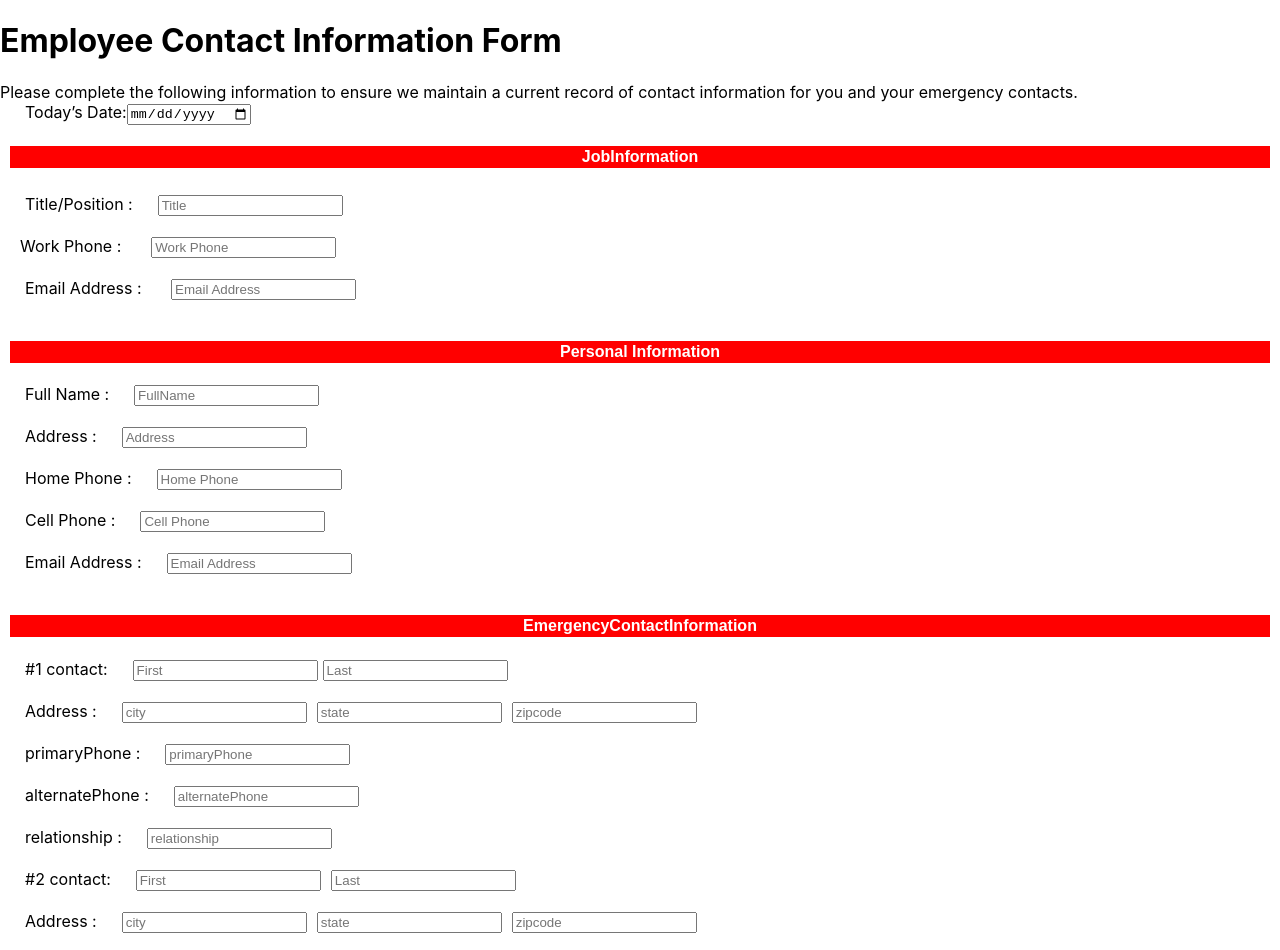
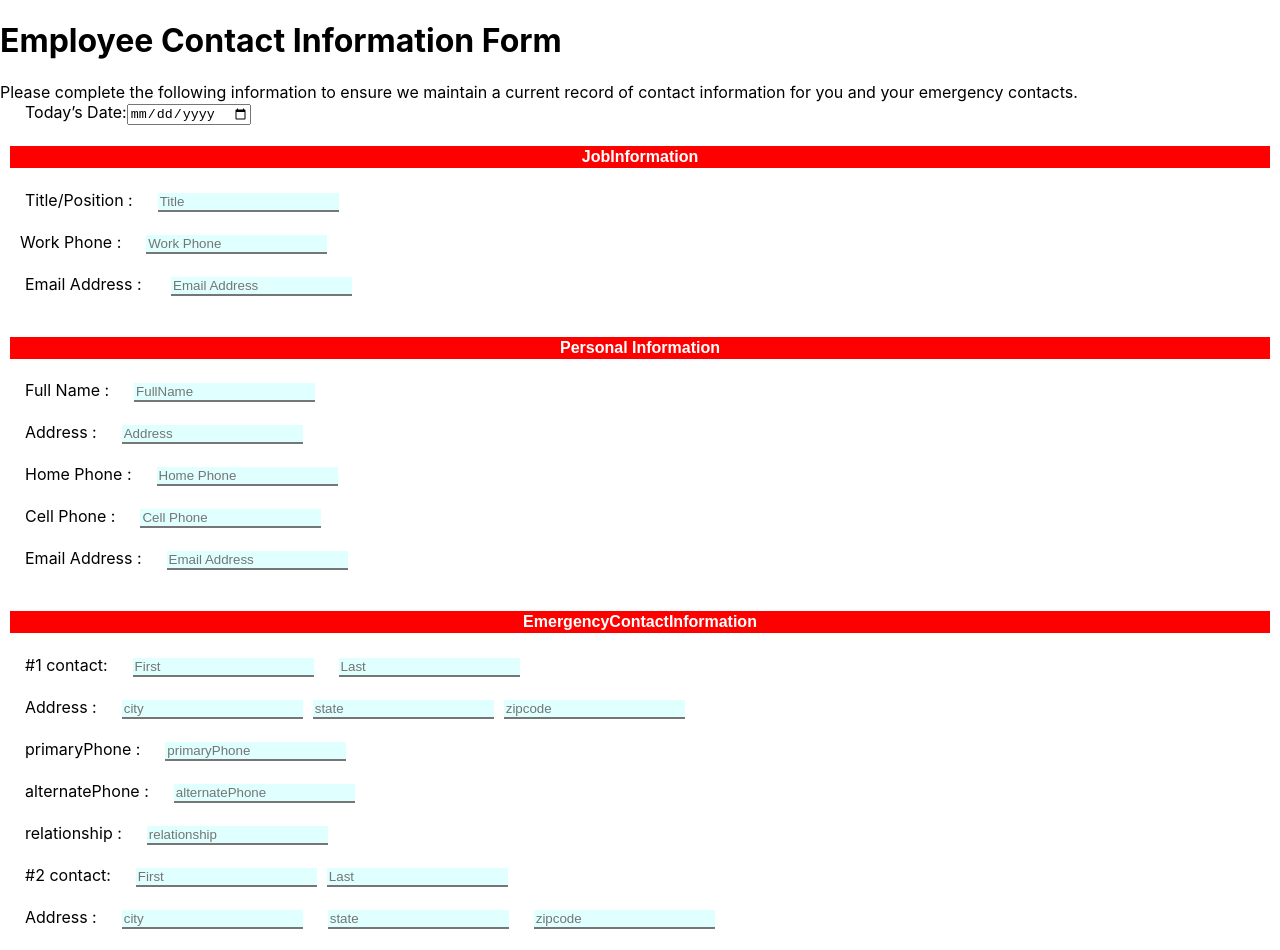
Before and after one commit to JayakrishnaM7/ReactApp, a React (Create React App) app: page / in a window 1280 px wide. Shown: the top 950 px of the page. Built offline with nearby package versions, Linux system fonts and the light colour scheme.

Commit message:
added styles

```diff
--- a/src/components/CreateEmployee.jsx
+++ b/src/components/CreateEmployee.jsx
@@ -1,6 +1,7 @@
 import { useState } from "react";
 import React from 'react'
 import EmployeeService from "../services/EmployeeService";
+
 
 function CreateEmployee() {
 
@@ -352,19 +353,19 @@ function CreateEmployee() {
         <div>
           <label style={mystyleText}>Title/Position :</label>
 
-          <input placeholder="Title"  style={mystyleText} type ="text" name="title" value={values.title} onChange={handleTitleInputChange} />
+          <input placeholder="Title"  style={{marginLeft:25,borderLeft:0,borderRight:0,borderTop:0,backgroundColor:"lightcyan",width:'100'}} type ="text" name="title" value={values.title} onChange={handleTitleInputChange} />
           <br/>
           <br/>
         </div>
         <div>
           <label style={{marginLeft:20}}>Work Phone  :</label>
 
-          <input placeholder="Work Phone" style={{marginLeft:30}} type="number" name="workphone" value={values.workphone} onChange={handleWorkPhoneInputChange}/>
+          <input placeholder="Work Phone"style={{marginLeft:25,borderLeft:0,borderRight:0,borderTop:0,backgroundColor:"lightcyan",width:'100'}}type="number" name="workphone" value={values.workphone} onChange={handleWorkPhoneInputChange}/>
           <br/>
           <br/>
 
           <label style={mystyleEmail}>Email Address  :      </label>
-          <input placeholder="Email Address" style={{marginLeft:25}} type="text" name="emailAddress" value={values.emailAddress} onChange={handleEmailAddressInputChange}/>
+          <input placeholder="Email Address" style={{marginLeft:25,borderLeft:0,borderRight:0,borderTop:0,backgroundColor:"lightcyan",width:'100'}} type="text" name="emailAddress" value={values.emailAddress} onChange={handleEmailAddressInputChange}/>
           <br/>
           <br/>
           </div>
@@ -380,31 +381,32 @@ function CreateEmployee() {
 
         <div>
           <label style={mystyleText}>Full Name  :</label>
-          <input placeholder="FullName" style={{marginLeft:25}} type ="text" name="fullName" value={values.fullName} onChange={handleFullNameInputChange} />
+          <input placeholder="FullName"
+           style={{marginLeft:25,borderLeft:0,borderRight:0,borderTop:0,backgroundColor:"lightcyan",width:'100'}} type ="text" name="fullName" value={values.fullName} onChange={handleFullNameInputChange} />
           <br/>
           <br/>
         </div>
         <div>
           <label style={mystyleText}>Address  :</label>
-          <input placeholder="Address" style={{marginLeft:25}} type="text" name="personalAddress" value={values.personalAddress} onChange={handleAddressInputChange}/>
+          <input placeholder="Address" style={{marginLeft:25,borderLeft:0,borderRight:0,borderTop:0,backgroundColor:"lightcyan",width:'100'}}type="text" name="personalAddress" value={values.personalAddress} onChange={handleAddressInputChange}/>
           <br/>
           <br/>
           </div>
           <div>
           <label style={mystyleText}>Home Phone  :</label>
-          <input placeholder="Home Phone" style={{marginLeft:25}} type="number" name="homePhone" value={values.homePhone} onChange={handleHomePhoneInputChange}/>
+          <input placeholder="Home Phone" style={{marginLeft:25,borderLeft:0,borderRight:0,borderTop:0,backgroundColor:"lightcyan",width:'100'}} type="number" name="homePhone" value={values.homePhone} onChange={handleHomePhoneInputChange}/>
           <br/>
           <br/>
           </div>
           <div>
           <label style={mystyleText}>Cell Phone  :</label>
-          <input placeholder="Cell Phone" style={{marginLeft:25}} type="number" name="cellPhone" value={values.cellPhone} onChange={handleCellPhoneInputChange}/>
+          <input placeholder="Cell Phone" style={{marginLeft:25,borderLeft:0,borderRight:0,borderTop:0,backgroundColor:"lightcyan",width:'100'}} type="number" name="cellPhone" value={values.cellPhone} onChange={handleCellPhoneInputChange}/>
           <br/>
           <br/>
           </div>
           <div>
           <label style={mystyleText}>Email Address  :</label>
-          <input placeholder="Email Address" style={{marginLeft:25}} type="text" name="personalEmailAddress" value={values.personalEmailAddress} onChange={handlePersonalEmailAddressInputChange}/>
+          <input placeholder="Email Address" style={{marginLeft:25,borderLeft:0,borderRight:0,borderTop:0,backgroundColor:"lightcyan",width:'100'}} type="text" name="personalEmailAddress" value={values.personalEmailAddress} onChange={handlePersonalEmailAddressInputChange}/>
           <br/>
           <br/>
           </div>
@@ -420,9 +422,9 @@ function CreateEmployee() {
 
         <div>
           <label style={mystyleText}>#1 contact:</label>
-          <input placeholder="First" style={{marginLeft:25}}  type ="text" name="Contact" value={values.first} onChange={handleFirstInputChange} />
+          <input placeholder="First" style={{marginLeft:25,borderLeft:0,borderRight:0,borderTop:0,backgroundColor:"lightcyan",width:'100'}}  type ="text" name="Contact" value={values.first} onChange={handleFirstInputChange} />
 
-          <input placeholder="Last" style={{marginLeft:5}} type ="text" name="Contact" value={values.last} onChange={handleLastInputChange} />
+          <input placeholder="Last" style={{marginLeft:25,borderLeft:0,borderRight:0,borderTop:0,backgroundColor:"lightcyan",width:'100'}} type ="text" name="Contact" value={values.last} onChange={handleLastInputChange} />
           <br/>
           <br/>
         </div>
@@ -431,30 +433,30 @@ function CreateEmployee() {
           <label style={mystyleText}>Address  :</label>
 
 
-          <input placeholder="city" style={{marginLeft:25}} type="text" name="city" value={values.city} onChange={handleCityInputChange}/>
-          <input placeholder="state" style={{marginLeft:10}}  type="text" name="state" value={values.state} onChange={handleStateInputChange}/>
-          <input placeholder="zipcode" style={{marginLeft:10}}  type="text" name="zipcode" value={values.zipcode} onChange={handleZipcodeInputChange}/>
+          <input placeholder="city" style={{marginLeft:25,borderLeft:0,borderRight:0,borderTop:0,backgroundColor:"lightcyan",width:'100'}} type="text" name="city" value={values.city} onChange={handleCityInputChange}/>
+          <input placeholder="state" style={{marginLeft:10,borderLeft:0,borderRight:0,borderTop:0,backgroundColor:"lightcyan",width:'100'}}  type="text" name="state" value={values.state} onChange={handleStateInputChange}/>
+          <input placeholder="zipcode" style={{marginLeft:10,borderLeft:0,borderRight:0,borderTop:0,backgroundColor:"lightcyan",width:'100'}}  type="text" name="zipcode" value={values.zipcode} onChange={handleZipcodeInputChange}/>
           <br/>
           <br/>
           </div>
 
           <div>
           <label style={mystyleText}>primaryPhone  :</label>
-          <input placeholder="primaryPhone" style={{marginLeft:25}} type="text" name="primaryPhone" value={values.primaryPhone} onChange={handleprimaryPhoneInputChange}/>
+          <input placeholder="primaryPhone" style={{marginLeft:25,borderLeft:0,borderRight:0,borderTop:0,backgroundColor:"lightcyan",width:'100'}} type="text" name="primaryPhone" value={values.primaryPhone} onChange={handleprimaryPhoneInputChange}/>
           <br/>
           <br/>
           </div>
 
           <div>
           <label style={mystyleText}>alternatePhone  :</label>
-          <input placeholder="alternatePhone" style={{marginLeft:25}} type="text" name="alternatePhone" value={values.alternatePhone} onChange={handlealternatePhoneInputChange}/>
+          <input placeholder="alternatePhone" style={{marginLeft:25,borderLeft:0,borderRight:0,borderTop:0,backgroundColor:"lightcyan",width:'100'}} type="text" name="alternatePhone" value={values.alternatePhone} onChange={handlealternatePhoneInputChange}/>
           <br/>
           <br/>
           </div>
 
           <div>
           <label style={mystyleText}>relationship  :</label>
-          <input placeholder="relationship" style={{marginLeft:25}} type="text" name="relationship" value={values.relationship} onChange={handlerelationshipInputChange}/>
+          <input placeholder="relationship" style={{marginLeft:25,borderLeft:0,borderRight:0,borderTop:0,backgroundColor:"lightcyan",width:'100'}} type="text" name="relationship" value={values.relationship} onChange={handlerelationshipInputChange}/>
           <br/>
           <br/>
           </div>
@@ -463,8 +465,8 @@ function CreateEmployee() {
     </div>
     <div>
           <label style={mystyleText}>#2 contact:</label>
-          <input placeholder="First"style={{marginLeft:25}}  type ="text" name="Contact" value={values.ecifirst} onChange={handleFirstInputChangeConatctTwo} />
-          <input placeholder="Last" style={{marginLeft:10}} type ="text" name="Contact" value={values.ecilast} onChange={handleLastInputChangeConatctTwo} />
+          <input placeholder="First"style={{marginLeft:25,borderLeft:0,borderRight:0,borderTop:0,backgroundColor:"lightcyan",width:'100'}} type ="text" name="Contact" value={values.ecifirst} onChange={handleFirstInputChangeConatctTwo} />
+          <input placeholder="Last" style={{marginLeft:10,borderLeft:0,borderRight:0,borderTop:0,backgroundColor:"lightcyan",width:'100'}} type ="text" name="Contact" value={values.ecilast} onChange={handleLastInputChangeConatctTwo} />
           <br/>
           <br/>
         </div>
@@ -472,30 +474,30 @@ function CreateEmployee() {
           <label style={mystyleText}>Address  :</label>
 
 
-          <input placeholder="city" style={{marginLeft:25}}  type="text" name="city" value={values.ecicity} onChange={handleCityInputChangeConatctTwo}/>
-          <input placeholder="state" style={{marginLeft:10}} type="text" name="state" value={values.ecistate} onChange={handleStateInputChangeConatctTwo}/>
-          <input placeholder="zipcode" style={{marginLeft:10}} type="text" name="zipcode" value={values.ecizipcode} onChange={handleZipcodeInputChangeConatctTwo}/>
+          <input placeholder="city" style={{marginLeft:25,borderLeft:0,borderRight:0,borderTop:0,backgroundColor:"lightcyan",width:'100'}}  type="text" name="city" value={values.ecicity} onChange={handleCityInputChangeConatctTwo}/>
+          <input placeholder="state" style={{marginLeft:25,borderLeft:0,borderRight:0,borderTop:0,backgroundColor:"lightcyan",width:'100'}}type="text" name="state" value={values.ecistate} onChange={handleStateInputChangeConatctTwo}/>
+          <input placeholder="zipcode" style={{marginLeft:25,borderLeft:0,borderRight:0,borderTop:0,backgroundColor:"lightcyan",width:'100'}} type="text" name="zipcode" value={values.ecizipcode} onChange={handleZipcodeInputChangeConatctTwo}/>
           <br/>
           <br/>
           </div>
 
           <div>
           <label style={mystyleText}>primaryPhone  :</label>
-          <input placeholder="primaryPhone" style={{marginLeft:25}} type="text" name="primaryPhone" value={values.eciprimaryPhone} onChange={handleprimaryPhoneInputChangeConatctTwo}/>
+          <input placeholder="primaryPhone"style={{marginLeft:25,borderLeft:0,borderRight:0,borderTop:0,backgroundColor:"lightcyan",width:'100'}} type="text" name="primaryPhone" value={values.eciprimaryPhone} onChange={handleprimaryPhoneInputChangeConatctTwo}/>
           <br/>
           <br/>
           </div>
 
           <div>
           <label style={mystyleText}>alternatePhone  :</label>
-          <input placeholder="alternatePhone" style={{marginLeft:25}} type="text" name="alternatePhone" value={values.ecialternatePhone} onChange={handlealternatePhoneInputChangeConatctTwo}/>
+          <input placeholder="alternatePhone" style={{marginLeft:25,borderLeft:0,borderRight:0,borderTop:0,backgroundColor:"lightcyan",width:'100'}} type="text" name="alternatePhone" value={values.ecialternatePhone} onChange={handlealternatePhoneInputChangeConatctTwo}/>
           <br/>
           <br/>
           </div>
 
           <div>
           <label style={mystyleText}>relationship  :</label>
-          <input placeholder="relationship" style={{marginLeft:25}} type="text" name="relationship" value={values.ecirelationship} onChange={handlerelationshipInputChangeConatctTwo}/>
+          <input placeholder="relationship" style={{marginLeft:25,borderLeft:0,borderRight:0,borderTop:0,backgroundColor:"lightcyan",width:'100'}} type="text" name="relationship" value={values.ecirelationship} onChange={handlerelationshipInputChangeConatctTwo}/>
           <br/>
           <br/>
           </div>
```
